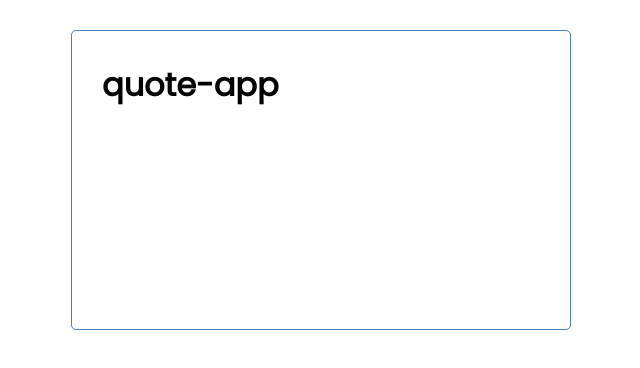
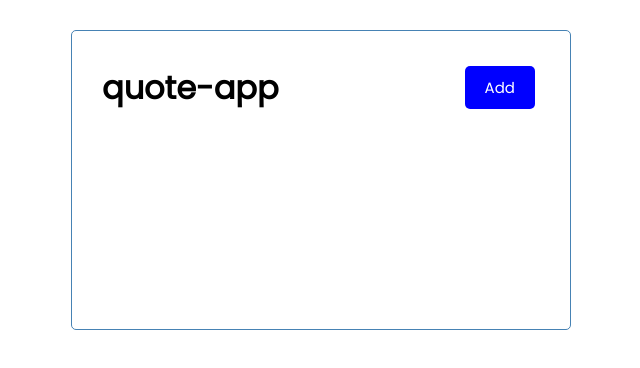
Before and after one commit to anneyk/quote-app, an Angular app: page / in a window 1280 px wide. Shown: the top 368 px of the page, without its empty margins (319-959 px from the left). Built offline with nearby package versions, Linux system fonts and the light colour scheme.

Commit message:
change the color of the button to blue and the text to Add

```diff
--- a/src/app/components/button/button.component.html
+++ b/src/app/components/button/button.component.html
@@ -1 +1 @@
-<p>button works!</p>
+<button [ngStyle]="{'background-color': color}"  class="btn">{{ text }}</button>
--- a/src/app/components/button/button.component.ts
+++ b/src/app/components/button/button.component.ts
@@ -1,4 +1,4 @@
-import { Component, OnInit } from '@angular/core';
+import { Component, OnInit, Input } from '@angular/core';
 
 @Component({
   selector: 'app-button',
@@ -7,6 +7,9 @@
 })
 export class ButtonComponent implements OnInit {
 
+  @Input() color!: string;
+  @Input() text!: string;
+
   constructor() { }
 
   ngOnInit(): void {
--- a/src/app/components/header/header.component.html
+++ b/src/app/components/header/header.component.html
@@ -1,3 +1,4 @@
 <header>
   <h1>{{ title }}</h1>
+  <app-button color="blue" text="Add"></app-button>
 </header>
```
